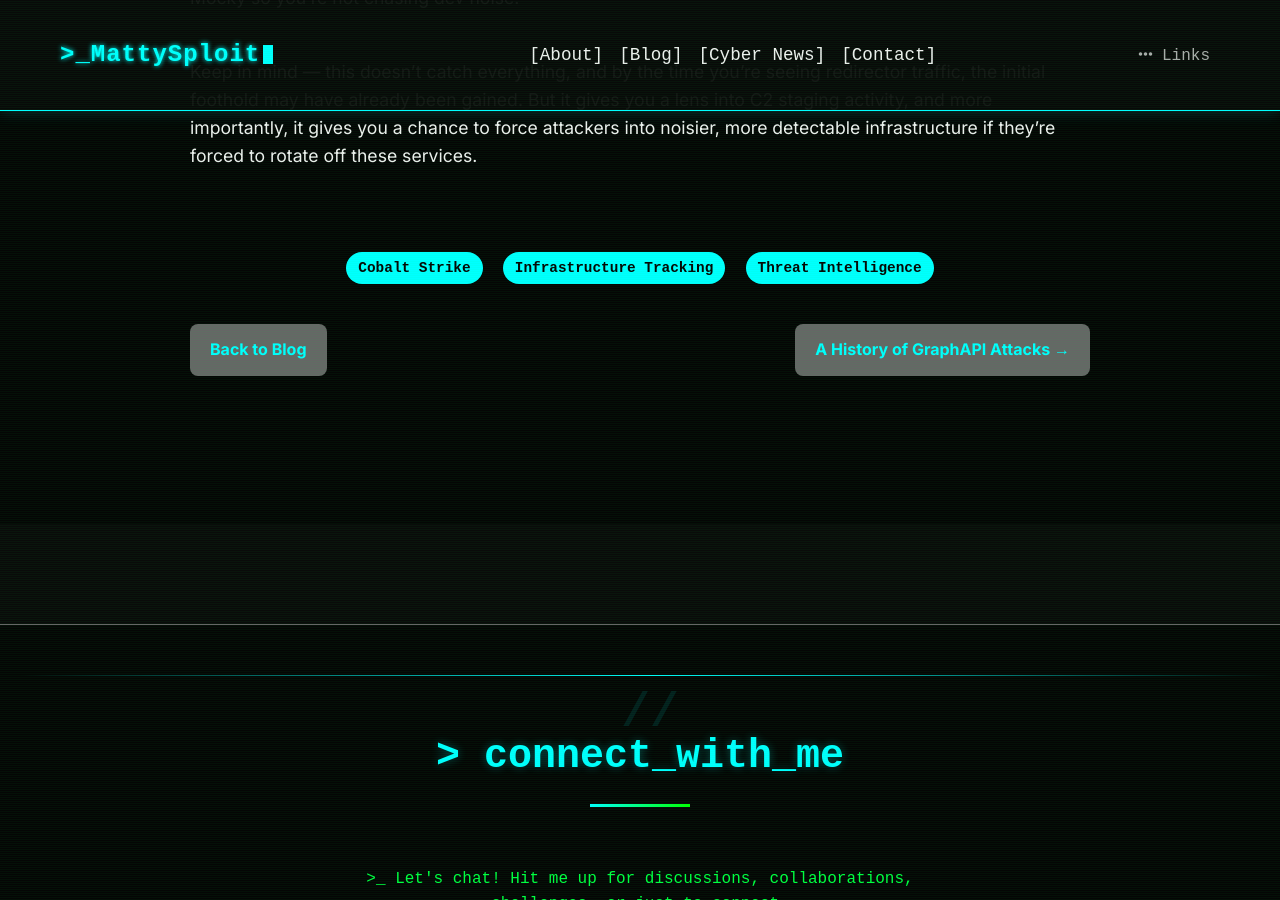
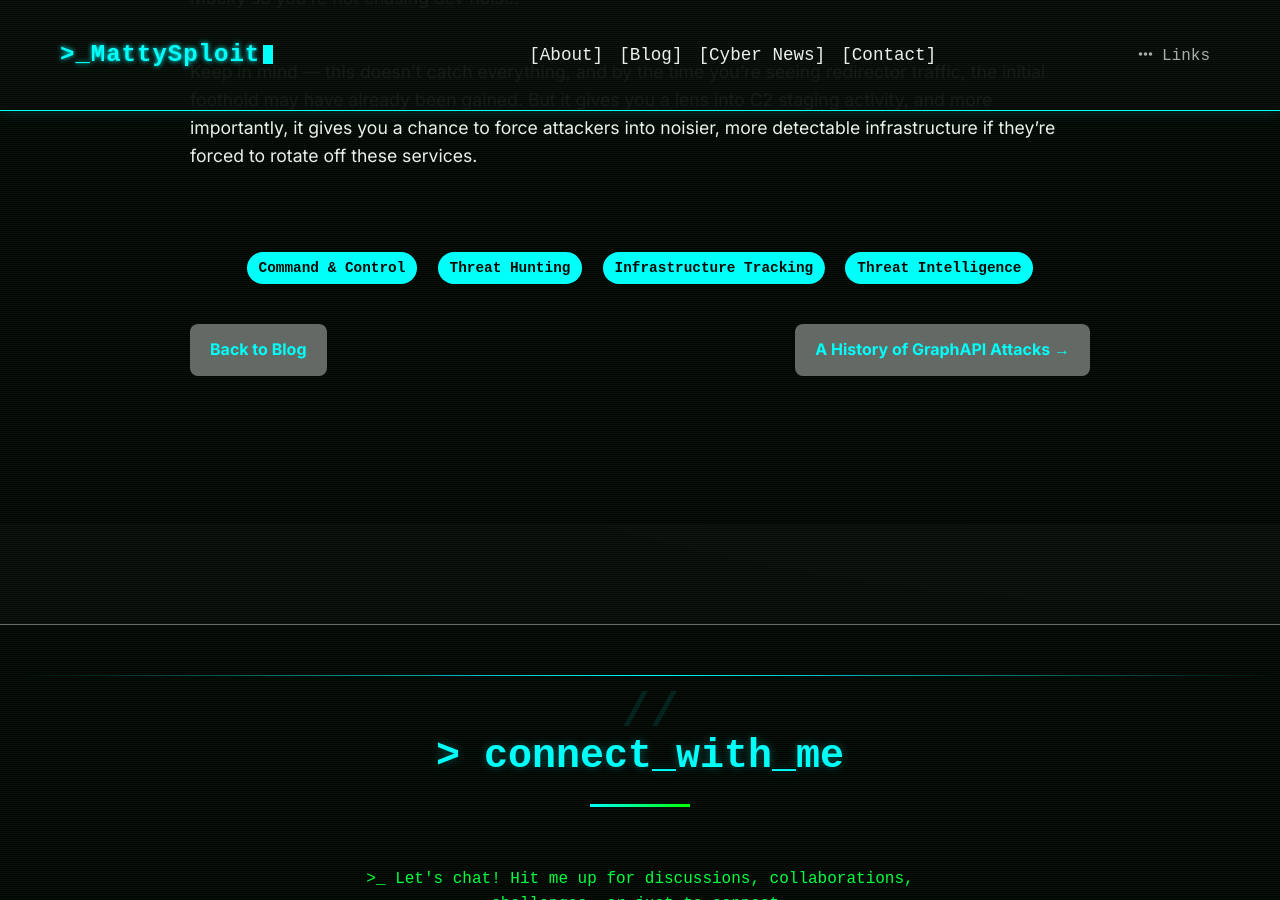
Before and after one commit to CTI-Buddy/cti-buddy.github.io, a Jekyll site: the page built from _posts/2025-01-12-c2redirectors.md, in a window 1280 px wide and 900 px high, scrolled down 11975 px. Built offline with Jekyll 4.4.1, drawn with Linux system fonts in a browser that asks for light colours.

Commit message:
Update 2025-01-12-c2redirectors.md

```diff
--- a/_posts/2025-01-12-c2redirectors.md
+++ b/_posts/2025-01-12-c2redirectors.md
@@ -4,7 +4,7 @@ title: "C2 Redirector Usage and You"
 date: 2025-01-12
 tagline: "A Blue Teamer's Guide to Obfuscated Command & Control"
 image: /IMG/011225.jpg
-tags: [Cobalt Strike, Infrastructure Tracking, Threat Intelligence]
+tags: [Command & Control, Threat Hunting, Infrastructure Tracking, Threat Intelligence]
 ---
 
 I'm a fan of chasing down command & control (C2) traffic for whatever reason, probably comes from my PCAP-exclusive analyst roots (ah, the pre-SSL everywhere days).  That understandably has gotten increasingly harder to do, and not only because of the embrace of SSL (which, to be clear, is a *good thing*), but because of all the various obfuscation quirks that make red teaming easier and blue teaming harder.  One of those quirks I tend to find more interesting is the usage of C2 redirectors, where C2 traffic is essentially "laundered" through a legitimate-looking server or cloud as a means of hiding origin, providing an air of legitimacy to what is likely high-frequency traffic, etc.  I say this, yet even in the year 2024 this technique has came and went in favor of keeping things simple with OAuth in the cloud rather than bothering with on-prem at all.  While that's certainly here to stay, I suspect C2 redirector usage will similarly be a long-term base-level of OPSEC for offense forever.
```
